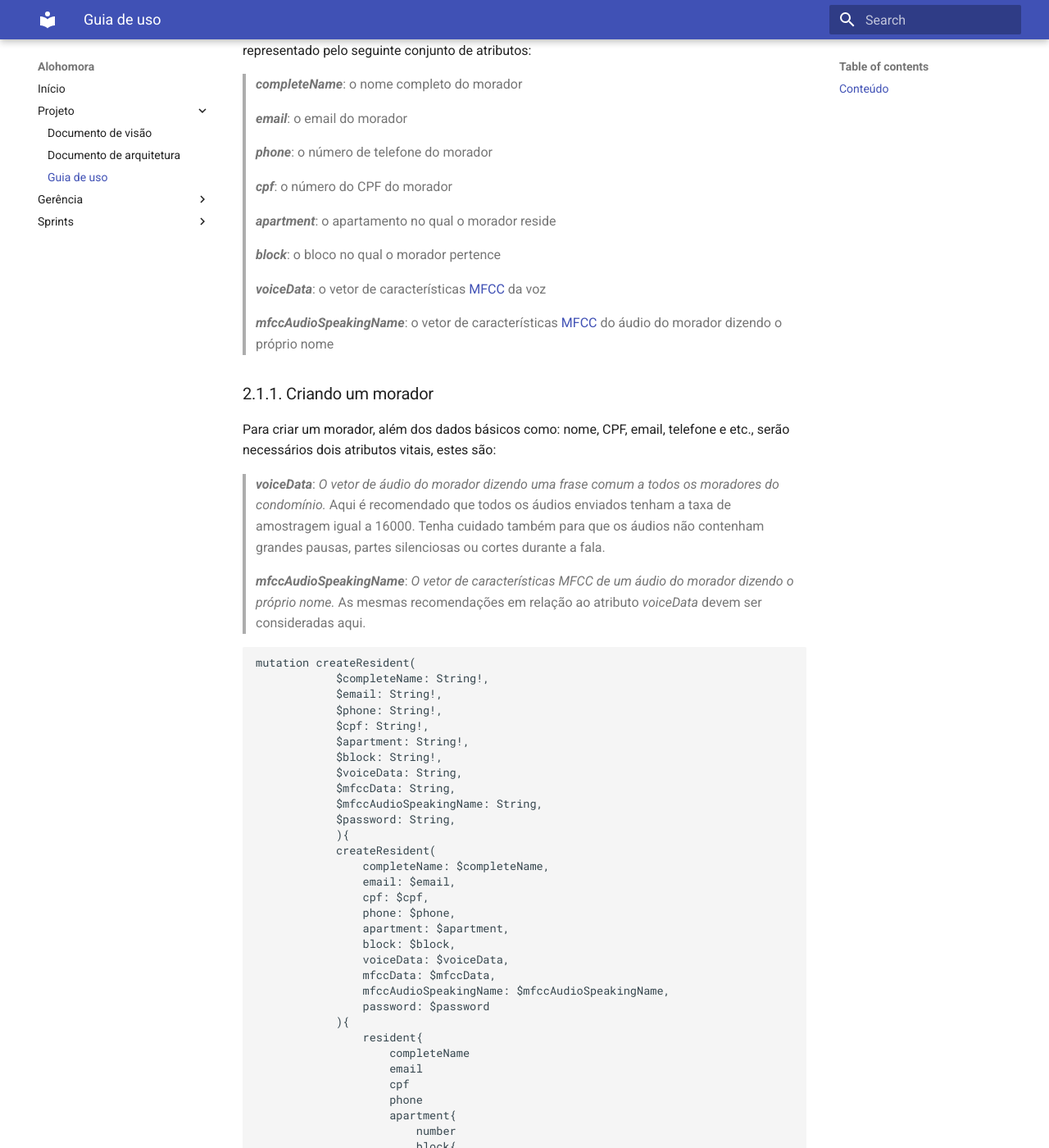
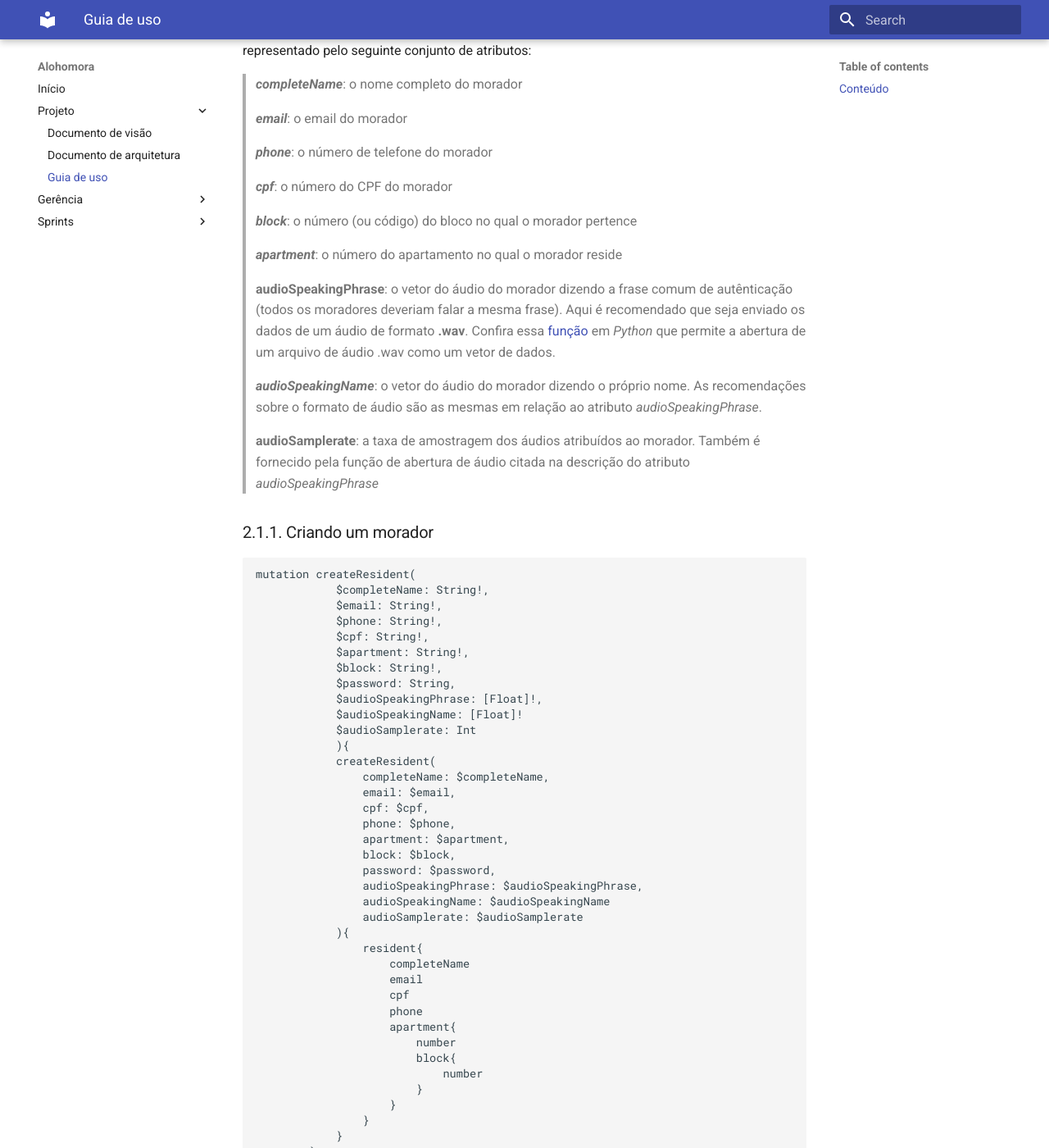
Before and after one commit to fga-eps-mds/2019.2-AlohomoraPage, an MkDocs documentation site: the page built from docs/projeto/guia_de_uso.md, in a window 1280 px wide and 1400 px high, scrolled down 2477 px. Shown: the whole window at 82% size. Built offline with MkDocs 1.6.1 and Material for MkDocs 9.7.7, drawn with Linux system fonts in a browser that asks for light colours; some of the changed text lies outside the part shown.

Commit message:
Mudando a documentação de uso de acordo com os novos padrões de transferência de áudio via GraphQL
Co-authored-by: Paulo Batista <higton@users.noreply.github.com>

````diff
--- a/docs/projeto/guia_de_uso.md
+++ b/docs/projeto/guia_de_uso.md
@@ -77,23 +77,17 @@ Um morador é uma entidade que está vinculada a um bloco e a um apartamento e q
 >
 > ***cpf***: o número do CPF do morador
 >
-> ***apartment***: o apartamento no qual o morador reside
+> ***block***: o número (ou código) do bloco no qual o morador pertence
 >
-> ***block***: o bloco no qual o morador pertence
+> ***apartment***: o número do apartamento no qual o morador reside
 >
-> ***voiceData***: o vetor de características [MFCC](https://en.wikipedia.org/wiki/Mel-frequency_cepstrum) da voz
+> **audioSpeakingPhrase**: o vetor do áudio do morador dizendo a frase comum de autênticação (todos os moradores deveriam falar a mesma frase). Aqui é recomendado que seja enviado os dados de um áudio de formato **.wav**. Confira essa [função](https://librosa.github.io/librosa/generated/librosa.core.load.html) em *Python* que permite a abertura de um arquivo de áudio .wav como um vetor de dados.
 >
-> ***mfccAudioSpeakingName***: o vetor de características [MFCC](https://en.wikipedia.org/wiki/Mel-frequency_cepstrum) do áudio do morador dizendo o próprio nome
+> ***audioSpeakingName***: o vetor do áudio do morador dizendo o próprio nome. As recomendações sobre o formato de áudio são as mesmas em relação ao atributo *audioSpeakingPhrase*.
+>
+> **audioSamplerate**: a taxa de amostragem dos áudios atribuídos ao morador. Também é fornecido pela função de abertura de áudio citada na descrição do atributo *audioSpeakingPhrase*
 
 ### 2.1.1. Criando um morador
-Para criar um morador, além dos dados básicos como: nome, CPF, email, telefone e etc., serão necessários dois atributos vitais, estes são:
-> ***voiceData***:
-*O vetor de áudio do morador dizendo uma frase comum a todos os moradores do condomínio.*
-Aqui é recomendado que todos os áudios enviados tenham a taxa de amostragem igual a 16000. Tenha cuidado também para que os áudios não contenham grandes pausas, partes silenciosas ou cortes durante a fala.
-
-> ***mfccAudioSpeakingName***:
-*O vetor de características MFCC de um áudio do morador dizendo o próprio nome.*
-As mesmas recomendações em relação ao atributo *voiceData* devem ser consideradas aqui.
 
 ```graphql
 mutation createResident(
@@ -103,10 +97,10 @@ mutation createResident(
             $cpf: String!,
             $apartment: String!,
             $block: String!,
-            $voiceData: String,
-            $mfccData: String,
-            $mfccAudioSpeakingName: String,
             $password: String,
+            $audioSpeakingPhrase: [Float]!,
+            $audioSpeakingName: [Float]!
+            $audioSamplerate: Int
             ){
             createResident(
                 completeName: $completeName,
@@ -115,10 +109,10 @@ mutation createResident(
                 phone: $phone,
                 apartment: $apartment,
                 block: $block,
-                voiceData: $voiceData,
-                mfccData: $mfccData,
-                mfccAudioSpeakingName: $mfccAudioSpeakingName,
-                password: $password
+                password: $password,
+                audioSpeakingPhrase: $audioSpeakingPhrase,
+                audioSpeakingName: $audioSpeakingName
+                audioSamplerate: $audioSamplerate
             ){
                 resident{
                     completeName
@@ -135,12 +129,6 @@ mutation createResident(
             }
         }
 ```
-> **Observações**:
-
-> Os campos **mfccData e voiceData são mutualmente exclusivos**!
- **mfccData** deve ser usado para enviar o **vetor de MFCC** já computado. **voiceData** deve ser usado para enviar o **vetor de áudio**; nesse caso, o cálculo do MFCC será realizado internamente na API.
-
-> Note que ***voiceData*** e ***mfccAudioSpeakingName*** são passados como uma string, neste caso, deve-se enviar o vetor como um ***JSON***.
 
 ### 2.1.2. Consultando um morador
 > Disponível apenas para **[administrador](#5-administração)**
@@ -580,23 +568,33 @@ mutation deleteApartment ($apartmentNumber: String!) {
 
 ## 3.1. Autênticação de morador
 
-A autênticação de morador pode ser realizada através da **biometria de voz**. Tal coisa é possível pois cada morador, a nível de dados, possui um atributo de características da própria voz.
+A autênticação de morador pode ser realizada através da **biometria de voz**. Tal coisa é possível pois cada morador, a nível de dados, possui os atributos de áudio que permitem reconhecer características da sua voz.
 
-A *query* requere dois campos
+A *query* possui dois campos obrigatórios e dois optativos:
 
-> ***cpf***: O CPF do morador
+> ***cpf*** (obrigatório): O CPF do morador
 >
-> ***voiceData***: O vetor de áudio, em formato JSON, do morador dizendo uma frase comum a todos os moradores do condomínio
+> ***audioSpeakingPhrase*** (obrigatório): O vetor de áudio do morador dizendo a frase comum dita no ato do cadastro.
+>
+> **audioSpeakingName**: O vetor de áudio do morador dizendo o próprio nome
+>
+> **audioSamplerate**: O samplerate dos áudios que serão enviados
 
-No fim, a query retorna **True** caso a voz pertence ao morador e **False** caso contrário
+O **comportamento** interno da *query* **pode variar** dependendo dos campos que são fornecidos. Caso sejam fornecidos apenas os obrigatórios, o morador será autênticado apenas com o áudio da frase comum. Caso seja fornecido também o campo *audioSpeakingName*, o morador será autênticado tanto pelo nome, quanto pela frase comum (ambos devem obter 100% de *score*). Caso o campo *audioSamplerate* seja omitido, a taxa de amostragem dos áudios será considerada como 16000.
+
+No fim, a query retorna **True** caso a voz pertence ao morador ou **False** caso contrário
 ```graphql
 query voiceBelongsResident(
     $cpf: String!,
-    $voiceData: String!
+    $audioSpeakingPhrase: [Float]!,
+    $audioSpeakingName: [Float],
+    $audioSamplerate: Int
     ){
         voiceBelongsResident(
             cpf: $cpf,
-            voiceData: $voiceData
+            audioSpeakingPhrase: $audioSpeakingPhrase,
+            audioSpeakingName: $audioSpeakingName,
+            audioSamplerate: $audioSamplerate
         )
     }
 ```
````
